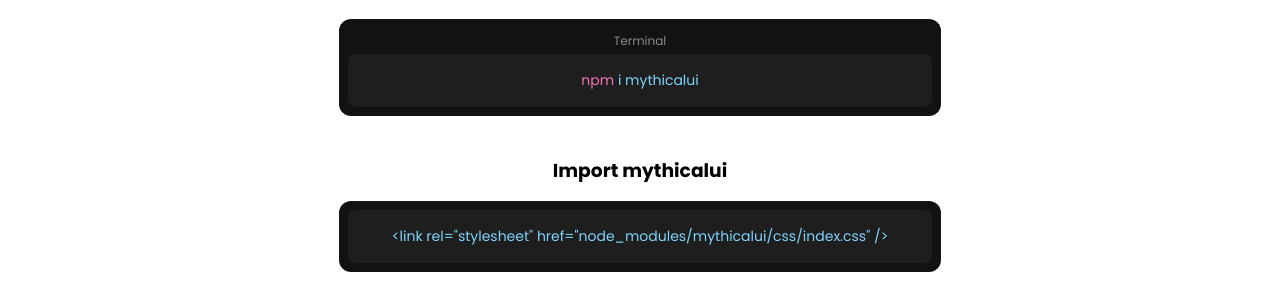
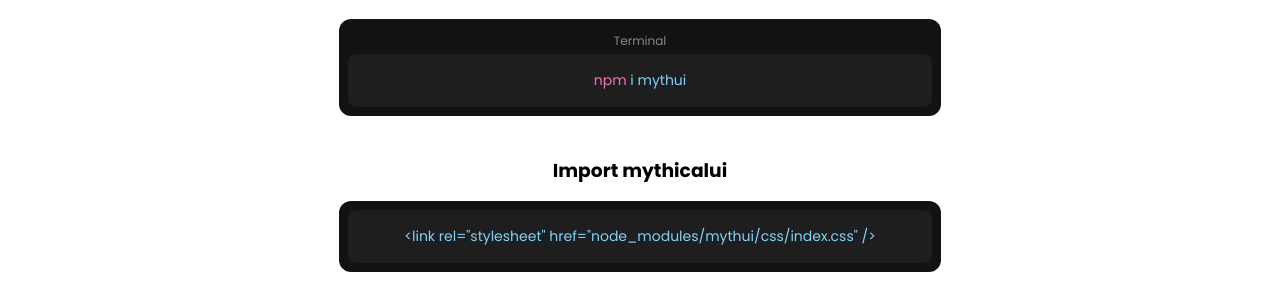
Before and after one commit to gauravsinghshah/Build-Your-Own-UI-Library, a website: page index.html in a window 1280 px wide. Shown: the part 640-936 px from the top of the page. Drawn offline with Linux system fonts and the light colour scheme.

Commit message:
Update index.html

```diff
--- a/index.html
+++ b/index.html
@@ -48,7 +48,7 @@
             <div class="terminal-box">
               <div class="terminal-header">Terminal</div>
               <div class="terminal-content">
-                <span class="cmd">npm</span> <span class="arg">i</span> <span class="arg">mythicalui</span>
+                <span class="cmd">npm</span> <span class="arg">i</span> <span class="arg">mythui</span>
               </div>
             </div>
           </div>
@@ -57,7 +57,7 @@
           <div class="terminal-wrapper">
             <div class="terminal-box">
               <div class="terminal-content">
-                <span class="arg">&lt;link rel="stylesheet" href="node_modules/mythicalui/css/index.css" /&gt;</span>
+                <span class="arg">&lt;link rel="stylesheet" href="node_modules/mythui/css/index.css" /&gt;</span>
               </div>
             </div>
           </div>
```
